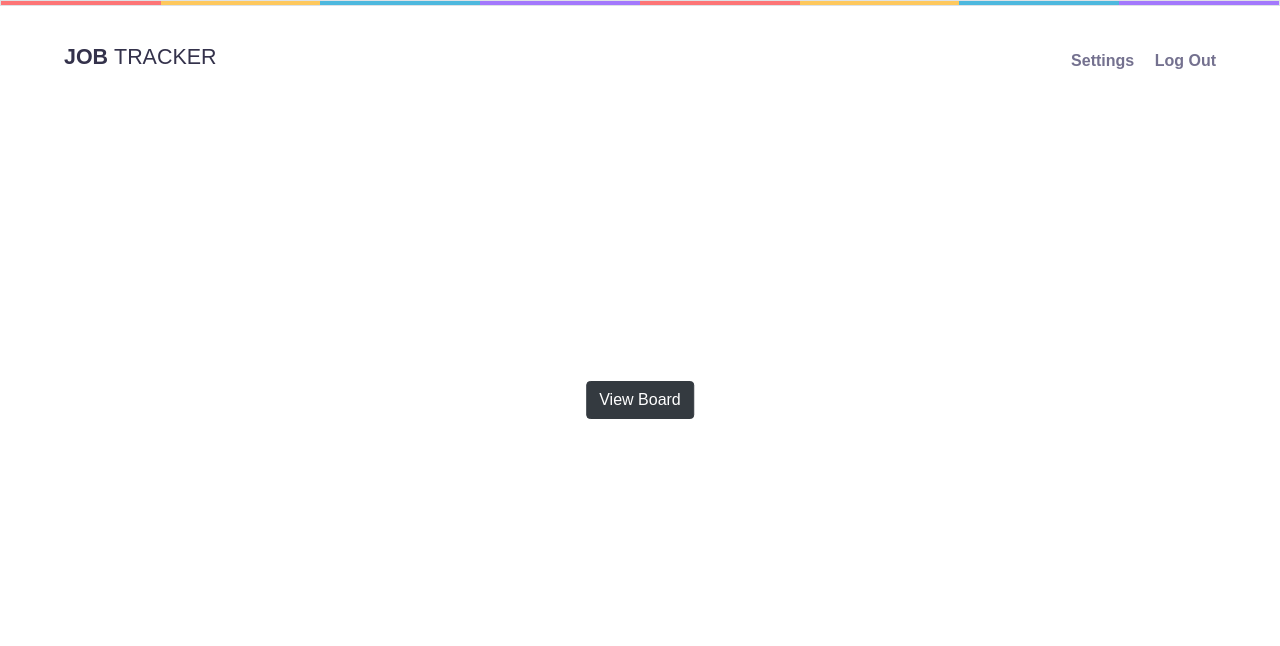
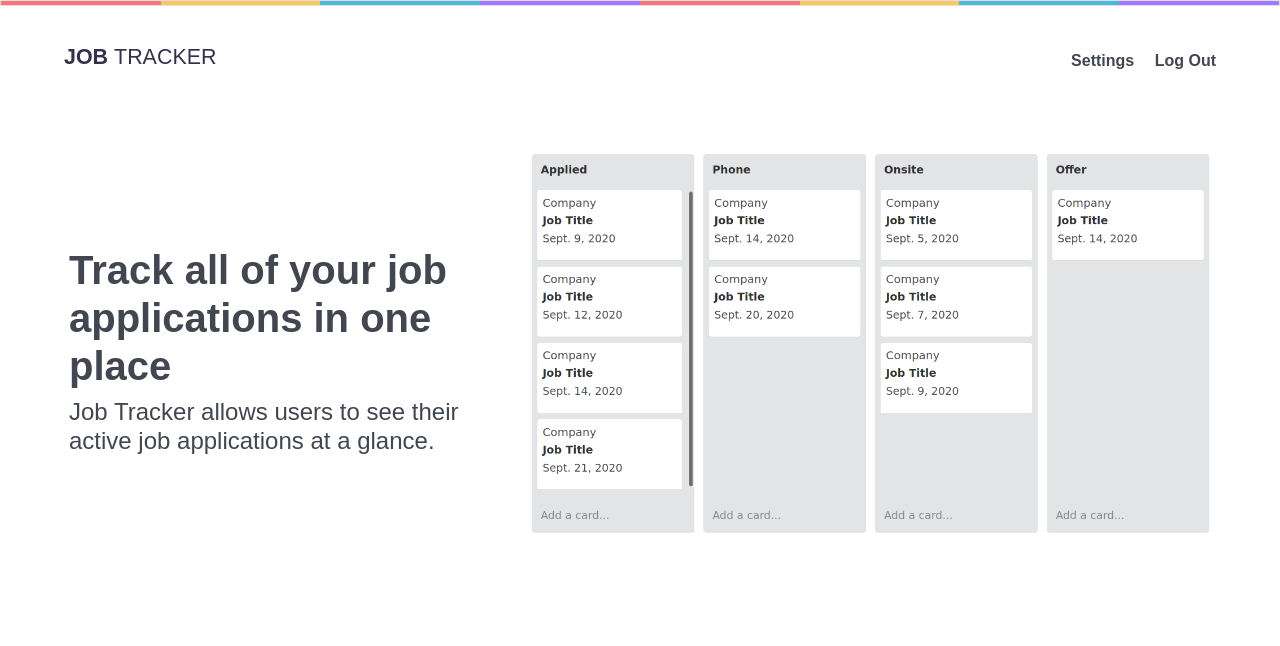
Before and after one commit to z-siddiqi/job-tracker, a Django app: page / in a window 1280 px wide. Shown: the top 646 px of the page. Run offline with Django 3.2, Linux system fonts and the light colour scheme; the visitor is signed in with stand-in values (Sample User, id 1); parts of the project's set-up code (start-up, migrations or seed data) failed here and were passed over; some libraries are stand-ins or nearby versions.

Commit message:
changed landing page

```diff
--- a/static/css/base.css
+++ b/static/css/base.css
@@ -6,15 +6,24 @@ html {
 
 body {
 	font-family: sans-serif;
+	color: #424650;
 	margin: 0px;
 	display: flex;
 	flex-direction: column;
 	padding-bottom: 5em;
 }
 
+a {
+	color: inherit;
+}
+
+a:hover {
+	text-decoration: none;
+	color: inherit;
+}
+
 .center {
     position: absolute;
-    top: 50%;
     left: 50%;
     transform: translate(-50%, -50%);
     display: flex;
@@ -63,7 +72,6 @@ body {
 }
 
 .nav a {
-	color: #74718f;
 	text-decoration: none;
 	font-weight: 550;
 	line-height: normal;
@@ -72,6 +80,43 @@ body {
 
 .nav li {
 	display: inline-block;
+}
+
+/* Home */
+
+.column {
+	float: left;
+	padding: 5px;
+}
+
+.txt-column {
+	width: 40%;
+	margin-top: 120px;
+}
+
+.img-column {
+	width: 60%;
+}
+
+.home-row::after {
+	content: "";
+	clear: both;
+	display: table;
+}
+
+.demo-img {
+	max-width: 100%;
+}
+
+@media screen and (max-width: 1200px) {
+	.txt-column {
+		width: 100%;
+		margin-top: 0px;
+	}
+
+	.img-column {
+		width: 100%;
+	}
 }
 
 
--- a/templates/base.html
+++ b/templates/base.html
@@ -33,12 +33,16 @@
                         {% if user.is_authenticated %}
                         <li><a href="{% url 'password_change' %}">Settings</a></li>
                         <li><a href="{% url 'logout' %}">Log Out</a></li>
+                        {% else %}
+                        <li><a href ="{% url 'signup' %}" class="btn btn-dark">Sign up</a></li>
+                        <li><a href="{% url 'login' %}" class="nav-link">Log In</a></li>
                         {% endif %}
                     </ul>
                 </div>
             </header>
             {% block content %}
             {% endblock content %}
+        </div>
         <!-- Optional JavaScript -->
         <script src="https://code.jquery.com/jquery-3.3.1.slim.min.js" integrity="sha384-q8i/X+965DzO0rT7abK41JStQIAqVgRVzpbzo5smXKp4YfRvH+8abtTE1Pi6jizo" crossorigin="anonymous"></script>
         <script src="https://cdnjs.cloudflare.com/ajax/libs/popper.js/1.14.3/umd/popper.min.js" integrity="sha384-ZMP7rVo3mIykV+2+9J3UJ46jBk0WLaUAdn689aCwoqbBJiSnjAK/l8WvCWPIPm49" crossorigin="anonymous"></script>
--- a/templates/home.html
+++ b/templates/home.html
@@ -1,16 +1,13 @@
 {% extends 'base.html' %}
-{% block title %}Home{% endblock title %}
+{% load static %}
 {% block content %}
-{% if user.is_authenticated %}
-<div class="center">
-    <button onclick='location.href="{% url 'applications_list' %}"' type="button" class="btn btn-dark">View Board</button>
-</div>
-{% else %}
-<div class="center">
-    <div class="btn-group btn-group-lg">
-        <button onclick='location.href ="{% url 'login' %}"' type="button" class="btn btn-dark">Login</button>
-        <button onclick='location.href ="{% url 'signup' %}"' type="button" class="btn btn-dark">Sign Up</button>
+<div class="home-row">
+    <div class="column txt-column">
+        <h1><strong>Track all of your job applications in one place</strong></h1>
+        <h4>Job Tracker allows users to see their active job applications at a glance.</h4>
+    </div>
+    <div class="column img-column">
+        <img src="{% static 'img/homepage.png' %}" class="demo-img">
     </div>
 </div>
-{% endif %}
 {% endblock content %}
```
Also changed, not shown: README.md, static/img/homepage.png (added). Lines whose indentation alone changed are shown as unchanged.
